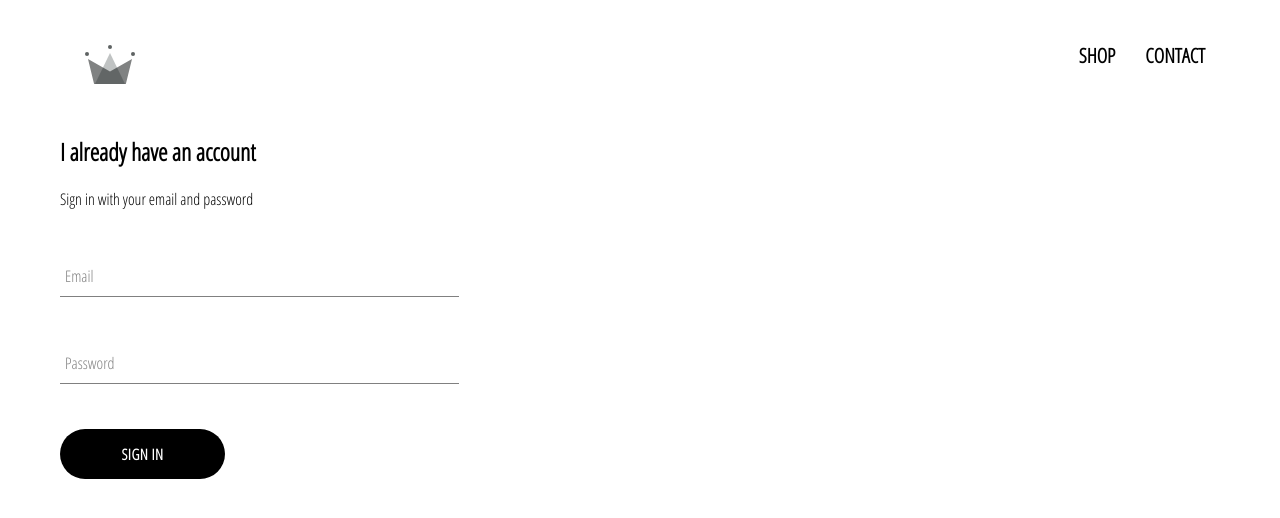
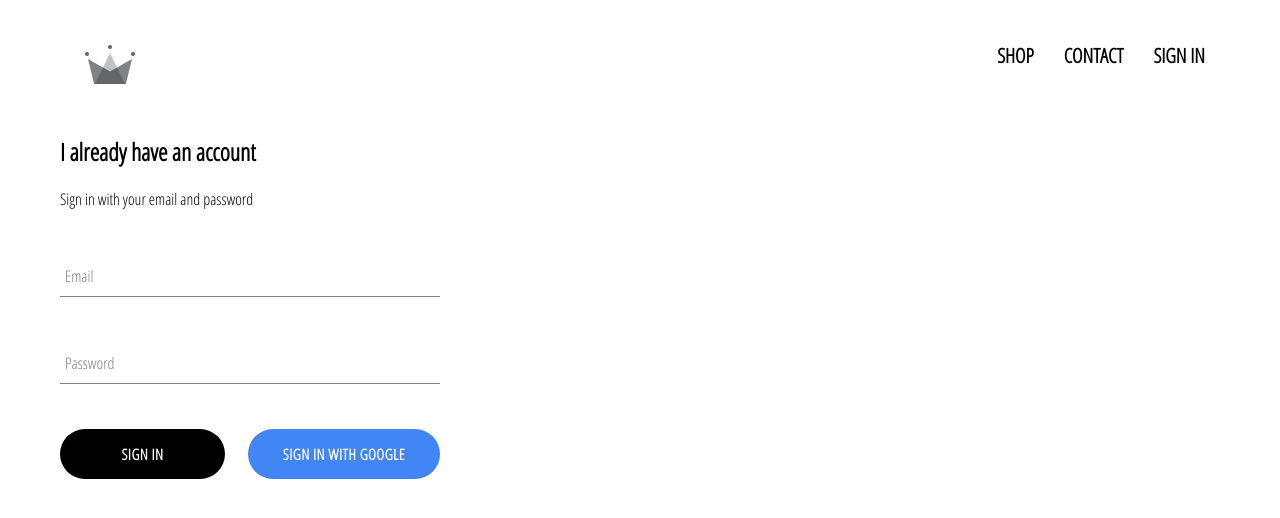
Before and after one commit to HMugera/M_tumba, a React (Create React App) app: page /Login in a window 1280 px wide. Shown: the top 518 px of the page. Built offline with nearby package versions, Linux system fonts and the light colour scheme; no server answers.

Commit message:
intergrated firebase into application, created sign in page with sign in component and sign in with google

```diff
--- a/package.json
+++ b/package.json
@@ -6,9 +6,11 @@
     "@testing-library/jest-dom": "^4.2.4",
     "@testing-library/react": "^9.3.2",
     "@testing-library/user-event": "^7.1.2",
+    "firebase": "^7.21.0",
     "node-sass": "^4.14.1",
     "react": "^16.13.1",
     "react-dom": "^16.13.1",
+    "react-firebase": "^2.2.8",
     "react-router-dom": "^5.2.0",
     "react-scripts": "3.4.3"
   },
--- a/src/App.css
+++ b/src/App.css
@@ -9,3 +9,7 @@
   font-size: 20px;
   font-weight: bold;
 }
+
+*{
+  box-sizing: border-box;
+}
--- a/src/App.js
+++ b/src/App.js
@@ -8,11 +8,39 @@
 import Header from "./components/header/header.component";
 import LoginRegister from "./pages/login-and-register/login-and-register.component"
 
-function App() {
+import {auth} from './firebase/firebase.utils'
+
+class App extends React.Component {
+
+
+  constructor(){
+    super();
+
+
+    this.state = {
+      currentUser:null
+    }
+  }
+
+
+unsubscribeFromAuth = null;
+
+
+  componentDidMount(){
+   this.unsubscribeFromAuth = auth.onAuthStateChanged(user =>{
+      this.setState({currentUser:user});
+
+      console.log(user);
+    })
+  }
+
+  componentWillUnmount(){
+    this.unsubscribeFromAuth();
+  }
+  render(){
     return (
-    //  <HomePage/>
       <div>
-      <Header />
+        <Header currentUser={this.state.currentUser} />
         <Switch>
           <Route exact path="/" component={HomePage} />
           <Route path="/shop" component={ShopPage} />
@@ -22,4 +50,6 @@
     );
   }
 
+}
+
 export default App;
--- a/src/components/custom-button/custom-button.component.js
+++ b/src/components/custom-button/custom-button.component.js
@@ -2,8 +2,8 @@
 
 import "./custom-button.styles.scss";
 
-const CustomButton = ({ children, ...otherProps }) => (
-  <button className="custom-button" {...otherProps}>
+const CustomButton = ({ children,isGoogleSignIn,...otherProps }) => (
+  <button className={`${isGoogleSignIn ? 'google-sign-in' : ''} custom-button`} {...otherProps}>
     {children}
   </button>
 );
--- a/src/components/custom-button/custom-button.styles.scss
+++ b/src/components/custom-button/custom-button.styles.scss
@@ -9,7 +9,7 @@
   background-color: black;
   color: white;
   text-transform: uppercase;
-  font-family: 'Open Sans Condensed';
+  font-family: "Open Sans Condensed";
   font-weight: bolder;
   border: none;
   border-radius: 40px;
@@ -21,4 +21,14 @@
     border: 1px solid black;
     border-radius: 40px;
   }
+
+  &.google-sign-in {
+    background-color: #4285f4;
+    color: white;
+
+    &:hover{
+      background-color:#357ae8;
+      border: none;
+    }
+  }
 }
--- a/src/components/header/header.component.js
+++ b/src/components/header/header.component.js
@@ -1,10 +1,11 @@
 import React from "react";
 import { Link } from "react-router-dom";
+import {auth} from '../../firebase/firebase.utils'
 
 import { ReactComponent as Logo } from "../../assets/crown.svg";
 import "./header.styles.scss";
 
-const Header = () => (
+const Header = ({currentUser}) => (
   <div className="header">
     <Link className="logo-container" to="/">
       <Logo className="logo" />
@@ -16,6 +17,13 @@
       <Link className="option" to="/contact">
         CONTACT
       </Link>
+      {
+        currentUser ?
+        <div className='option' onClick={()=>auth.signOut()}>SIGN OUT</div>:
+        <Link className='option' to='/signin'>
+        SIGN IN
+        </Link>
+      }
     </div>
   </div>
 );
--- a/src/components/header/header.styles.scss
+++ b/src/components/header/header.styles.scss
@@ -20,6 +20,9 @@
 
     .option {
       padding: 10px 15px;
+      font-size: 20px;
+      font-weight: bold;
+      cursor: pointer;
     }
   }
 }
--- a/src/components/sign-in/sign-in.component.js
+++ b/src/components/sign-in/sign-in.component.js
@@ -3,6 +3,8 @@
 import CustomButton from '../custom-button/custom-button.component'
 
 import "./sign-in.scss";
+
+import {signInWithGoogle} from '../../firebase/firebase.utils'
 
 class SignIn extends React.Component {
   constructor(props) {
@@ -47,9 +49,13 @@
             label="Password"
             required
           />
+          <div className="buttons">
+          <CustomButton type="submit">Sign in</CustomButton>
+
+<CustomButton onClick={signInWithGoogle} isGoogleSignIn>Sign in with google</CustomButton>
+          </div>
 
 
-          <CustomButton type="submit">Sign in</CustomButton>
         </form>
       </div>
     );
--- a/src/components/sign-in/sign-in.scss
+++ b/src/components/sign-in/sign-in.scss
@@ -1,9 +1,14 @@
 .sign-in{
-    width:30vw;
+    width:380px;
     display: flex;
     flex-direction: column;
 
     .title{
         margin: 10px 0;
     }
+
+    .buttons{
+        display:flex;
+        justify-content:space-between;
+    }
 }
--- /dev/null
+++ b/src/firebase/firebase.utils.js
@@ -0,0 +1,30 @@
+import firebase from 'firebase/app';
+import 'firebase/firestore';
+import 'firebase/auth';
+
+
+
+const config= {
+    apiKey: "AIzaSyDVgOr_FehIaJ2QQgLJm-k1fKxvV_UDAm8",
+    authDomain: "m-tumba.firebaseapp.com",
+    databaseURL: "https://m-tumba.firebaseio.com",
+    projectId: "m-tumba",
+    storageBucket: "m-tumba.appspot.com",
+    messagingSenderId: "486243297879",
+    appId: "1:486243297879:web:9eb0232ea88f418c77d112",
+    measurementId: "G-JLL5WKXB0C"
+  };
+
+firebase.initializeApp(config);
+
+
+export const auth = firebase.auth();
+export const firestore = firebase.firestore();
+
+
+const provider = new firebase.auth.GoogleAuthProvider();
+provider.setCustomParameters({prompt:'select_account'});
+export const signInWithGoogle = ()=> auth.signInWithPopup(provider);
+
+
+export default firebase;
```
Also changed, not shown: 1 other file (tests, documents, lock files or other folders). Lines whose indentation alone changed are shown as unchanged.
